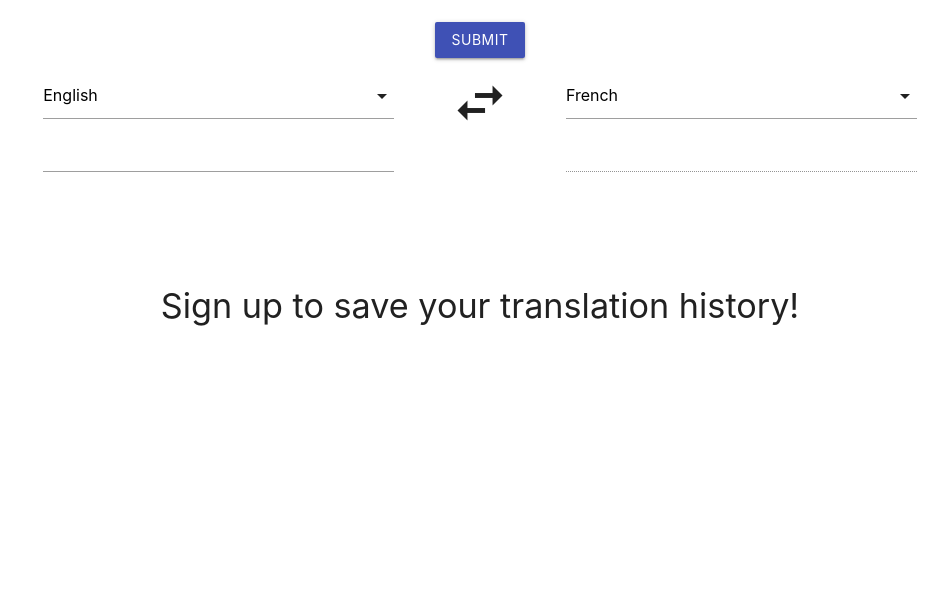
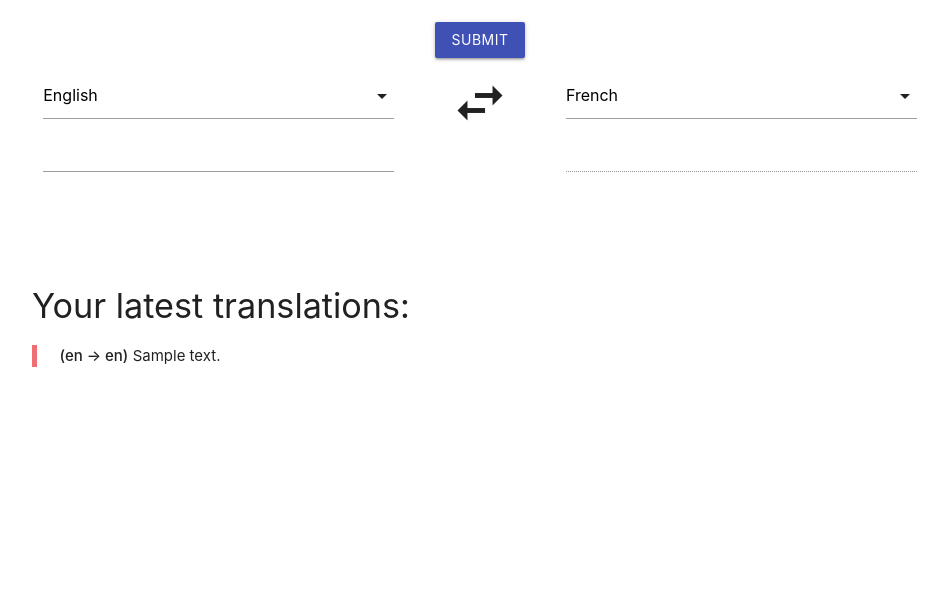
Before and after one commit to mkilicarslan/translator, a Flask app: page / in a window 1280 px wide. Shown: the part 80-687 px from the top of the page, without its empty margins (160-1108 px from the left). Run offline with Flask 2, Linux system fonts and the light colour scheme; a user stored in the database is signed in; tables that the repository leaves empty hold one stand-in row (values such as "Sample post").

Commit message:
Save translations to DB and relate with user

```diff
--- a/app/blueprints/home/routes.py
+++ b/app/blueprints/home/routes.py
@@ -1,8 +1,11 @@
 from flask import render_template, request, send_file
+from flask_login import current_user
 from . import bp
 from .forms import TranslateForm
-from ...helpers.aws import AWS_Translate, AWS_Polly, AWS_Transcribe
-from ...constants.languages import Languages
+from app.helpers.aws import AWS_Translate, AWS_Polly, AWS_Transcribe
+from app.constants.languages import Languages
+from app.models import User, Translation
+from app import db
 
 
 @bp.route('/', methods=['GET', 'POST'])
@@ -11,6 +14,12 @@ def index():
     to_lang = 'fr'
 
     form = TranslateForm()
+
+    last_translations = []
+    if not current_user.is_anonymous:
+        last_translations = Translation.query.filter_by(
+            user_id=current_user.id).order_by(
+            Translation.time.desc()).limit(10).all()
 
     # TODO: Error handling for incorrect input
     # Detect language
@@ -26,15 +35,27 @@ def index():
         )
         translated_text = response.get('TranslatedText')
 
+        # Add translation to DB
+        translation = Translation(
+            lang_from=from_lang,
+            lang_detected=from_lang,
+            lang_to=to_lang,
+            text_from=text,
+            text_to=translated_text,
+        )
+        if not current_user.is_anonymous:
+            translation.user_id = current_user.id
+        db.session.add(translation)
+        db.session.commit()
         return render_template(
             'home/index.html', title='Home', form=form, languages=Languages, from_lang=from_lang, to_lang=to_lang,
             text=text, translated_text=translated_text)
 
     form.lang_from.data = (from_lang)
     form.lang_to.data = (to_lang)
-
     return render_template(
-        'home/index.html', title='Home', languages=Languages, form=form, from_lang=from_lang, to_lang=to_lang)
+        'home/index.html', title='Home', languages=Languages, form=form, from_lang=from_lang, to_lang=to_lang,
+        last_translations=last_translations)
 
 
 # @bp.route('/voice', methods=['GET', 'POST'])
--- a/app/models.py
+++ b/app/models.py
@@ -37,4 +37,4 @@ class Translation(db.Model):
     user_id = Column(Integer, ForeignKey('users.id'))
 
     def __repr__(self):
-        return '<Translation {}>'.format(self.body)
+        return f'<Translation {self.text_from}>'
--- a/app/templates/home/index.html
+++ b/app/templates/home/index.html
@@ -36,7 +36,15 @@
 <div class="section">
 	<!--   Icon Section   -->
 	<div class="row">
+		{% if current_user.is_anonymous %}
 		<h4 class="center-align">Sign up to save your translation history!</h4>
+		{% else %}
+		<h4>Your latest translations:</h4>
+		{% for i in last_translations %}
+
+		<blockquote><strong>({{i.lang_from}} -> {{i.lang_to}})</strong> {{i.text_from}}</blockquote>
+		{% endfor %}
+		{% endif %}
 	</div>
 </div>
 <!-- end block  -->
```
